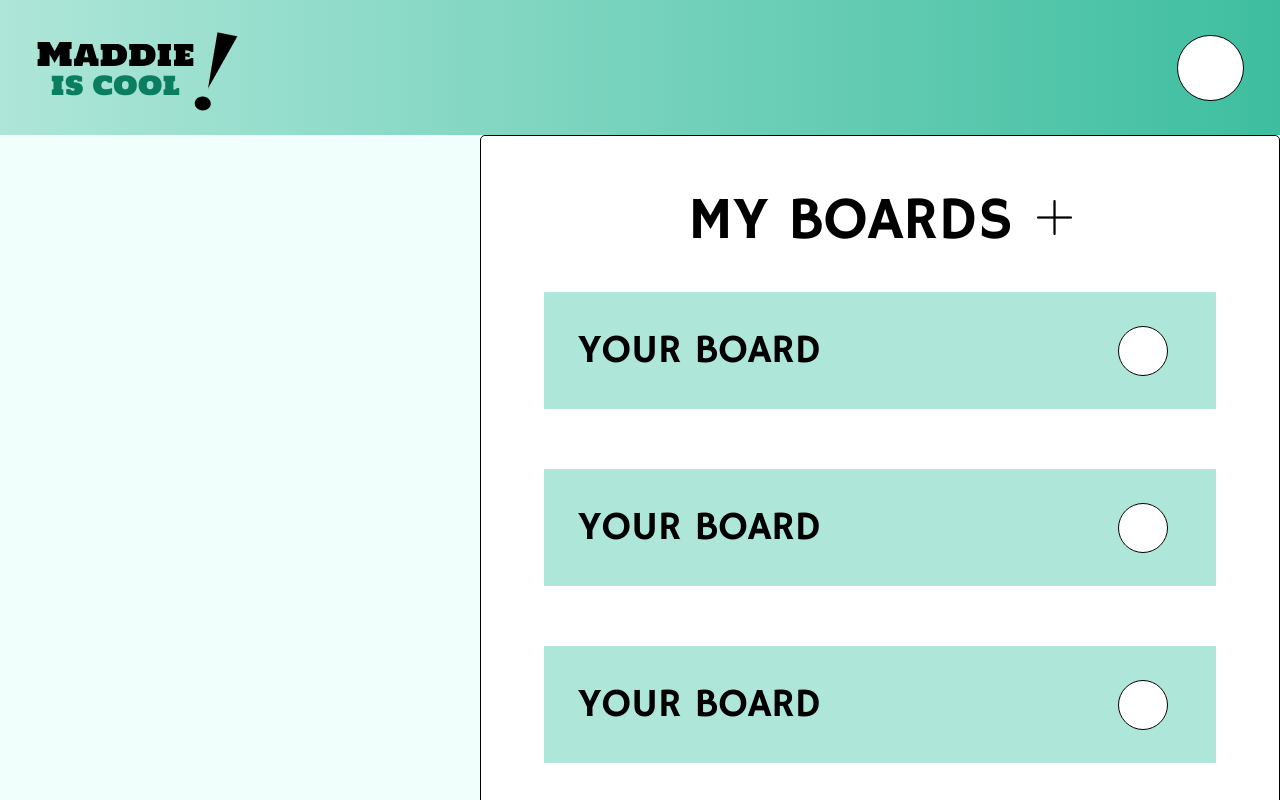
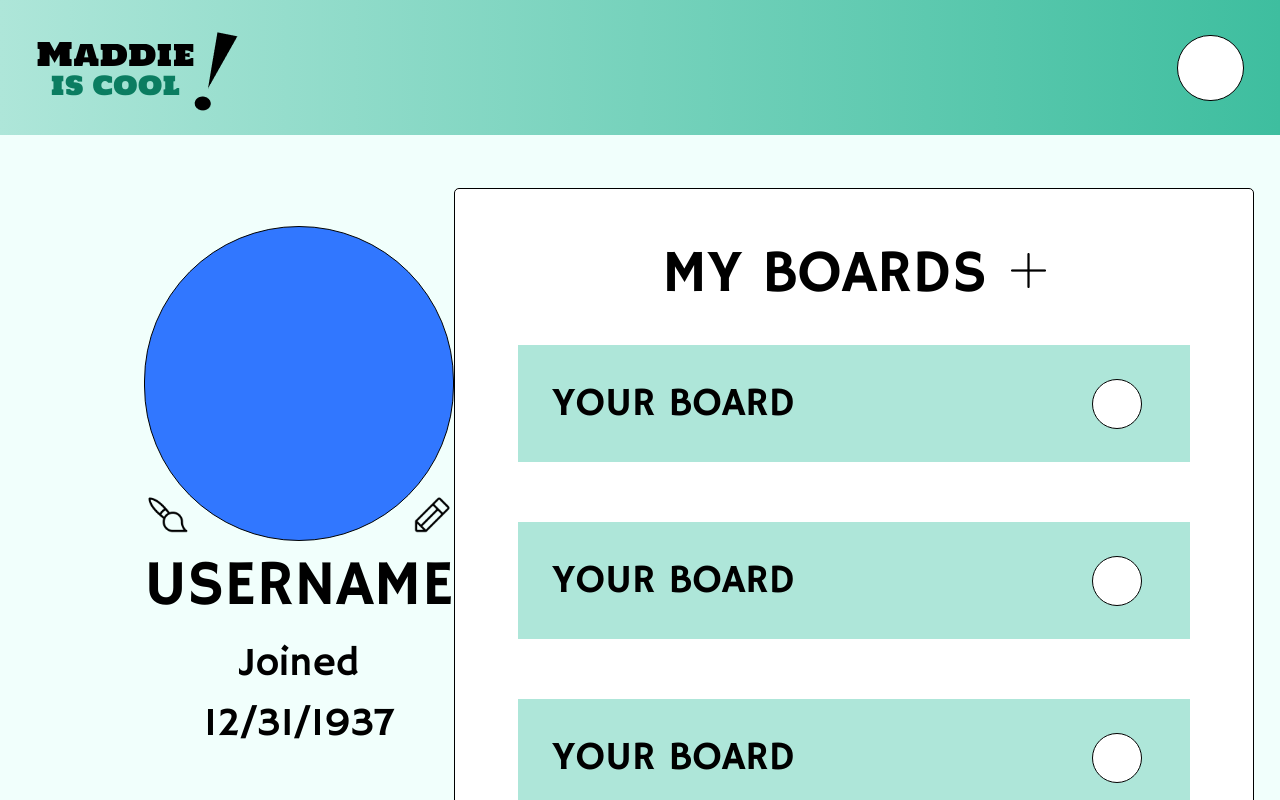
Before and after one commit to brandoughnut/tasktracker-sprint-front-end, a Next.js app: page /pages/DashboardPage in a window 1280 px wide. Shown: the top 800 px of the page. Built offline with nearby package versions, Linux system fonts and the light colour scheme.

Commit message:
finished layout for dashboard page

```diff
--- a/src/app/components/MyBoardsComponent.tsx
+++ b/src/app/components/MyBoardsComponent.tsx
@@ -2,12 +2,24 @@
 
 import React from 'react'
 import plus from '@/assets/tasksprintplus.png';
+import pencil from '@/assets/editpencil.png';
+import paintbrush from '@/assets/editpaintbrush.png';
 import Image from 'next/image';
 import BoardCardComponent from './BoardCardComponent';
 
 const MyBoardsComponent = () => {
   return (
-    <div className='grid justify-end'>
+    <div className='flex justify-between ms-[144px] me-[47px]'>
+        <div className='mt-[91px]'>
+            <div className='h-[315px] w-[310px] rounded-full bg-blue border-black border-[1px]'></div>
+            <div className='flex justify-between -mt-12'>
+                <Image className='h-[45px] w-[45px]' src={paintbrush} alt='paintbrush'/>
+                <Image className='h-[45px] w-[45px]' src={pencil} alt='pencil'/>
+            </div>
+            <h1 className='HammersmithOne text-center text-[64px] '>USERNAME</h1>
+            <h1 className='HammersmithOne text-center text-[40px] '>Joined 12/31/1937</h1>
+        </div>
+        <div className='mt-[53px]'>
         <div className='bg-white border-[1px] border-black rounded-[5px] h-[789px] w-[800px]'>
         <div className='flex justify-center mt-[41px]'>
             <h1 className='HammersmithOne text-[60px] h-[75px]'>MY BOARDS</h1>
@@ -25,6 +37,8 @@ const MyBoardsComponent = () => {
         </div>
     </div>
     </div>
+    </div>
+
 
   )
 }
```
Also changed, not shown: src/assets/editpaintbrush.png (added), src/assets/editpencil.png (added).
